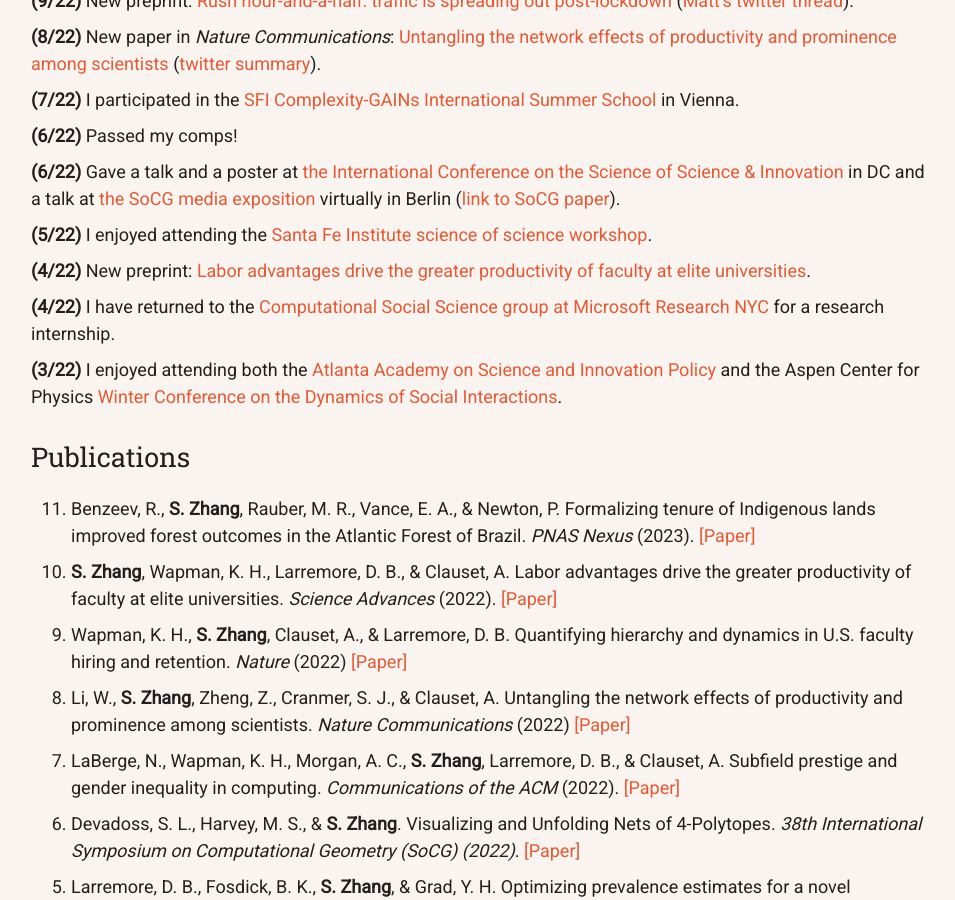
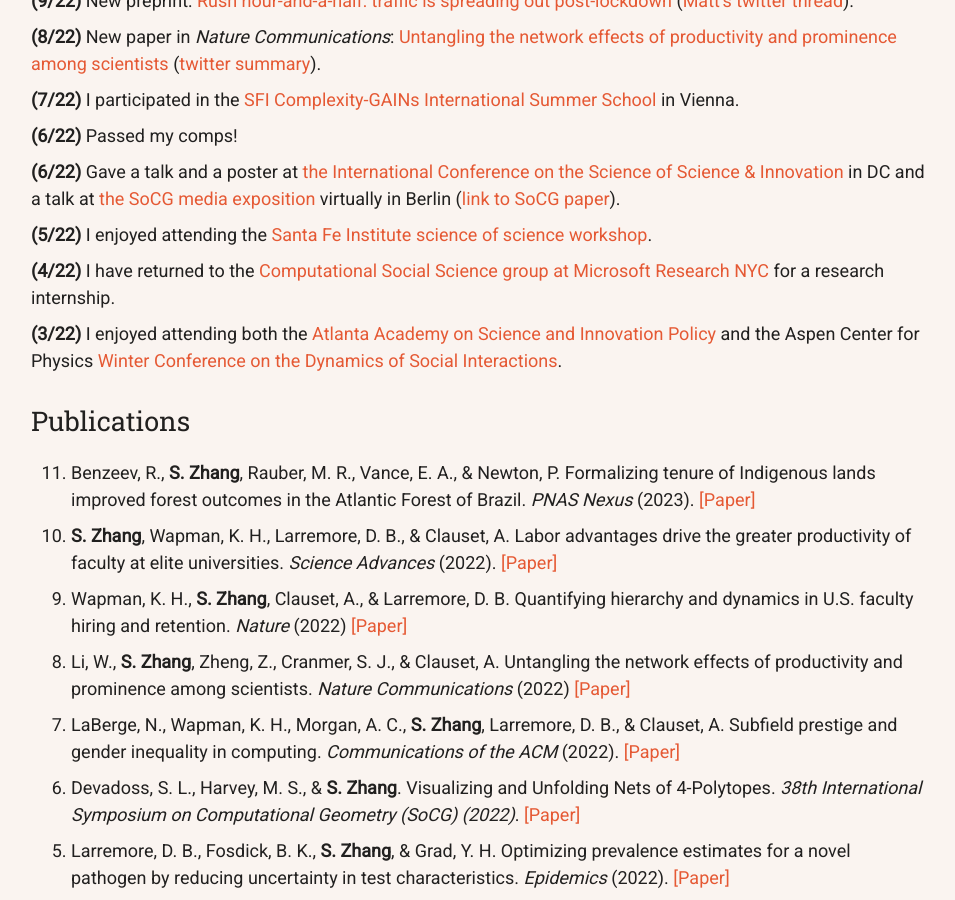
Before and after one commit to samzhang111/samzhang111.github.io, a Jekyll site: the page built from index.html, in a window 1280 px wide and 900 px high, scrolled down 1504 px. Shown: the whole window, without its empty margins (161-1116 px from the left). Built offline with Jekyll 4.4.1, drawn with Linux system fonts in a browser that asks for light colours; nearby versions of some CDN libraries.

Commit message:
remove obsolete preprint news

```diff
--- a/index.html
+++ b/index.html
@@ -66,7 +66,6 @@
               <li> <b>(6/22)</b> Passed my comps!</li>
               <li> <b>(6/22)</b> Gave a talk and a poster at <a href="https://www.icssi.org/" target="_blank">the International Conference on the Science of Science & Innovation</a> in DC and a talk at <a href="https://www.inf.fu-berlin.de/inst/ag-ti/socg22/program.html" target="_blank">the SoCG media exposition</a> virtually in Berlin (<a href="https://drops.dagstuhl.de/opus/volltexte/2022/16075/pdf/LIPIcs-SoCG-2022-67.pdf" target="_blank">link to SoCG paper</a>).</li>
               <li><b>(5/22)</b> I enjoyed attending the <a href="https://twitter.com/csugimoto/status/1523399971248435200/photo/1">Santa Fe Institute science of science workshop</a>.</li>
-              <li> <b>(4/22)</b> New preprint: <a href="https://arxiv.org/abs/2204.05989" target="_blank">Labor advantages drive the greater productivity of faculty at elite universities</a>.</li>
               <li><b>(4/22)</b> I have returned to the <a href="https://www.microsoft.com/en-us/research/theme/computational-social-science/" target="_blank">Computational Social Science group at Microsoft Research NYC</a> for a research internship.</li> </li>
               <li> <b>(3/22)</b> I enjoyed attending both the <a href="https://spp.gatech.edu/node/178" target="_blank">Atlanta Academy on Science and Innovation Policy</a> and the Aspen Center for Physics <a href="https://shaevitzlab.princeton.edu/socialinteractions2022" target="_blank">Winter Conference on the Dynamics of Social Interactions</a>.</li>
           </ul>
```
